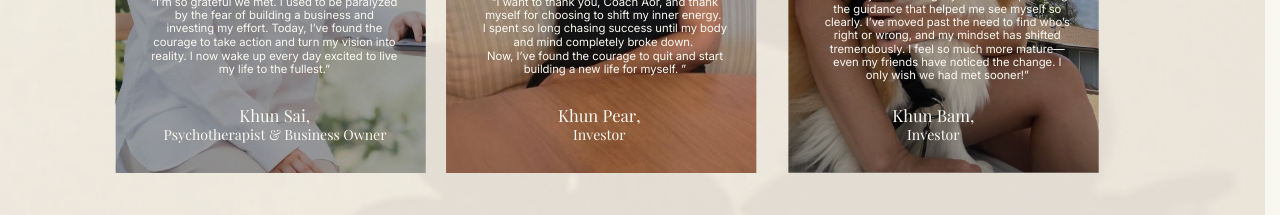
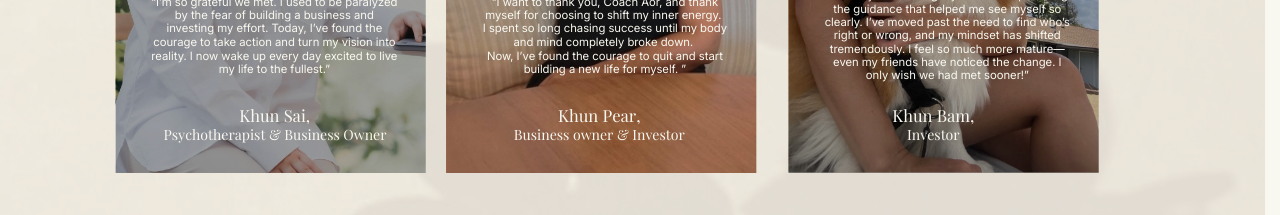
Before and after one commit to stamp44101/coach-aor-ca-site, a Next.js app: page / in a window 1280 px wide. Shown: the part 3860-4075 px from the top of the page. Built offline with nearby package versions, Linux system fonts and the light colour scheme; a web font is replaced by a local one.

Commit message:
fix: Khun Pear testimonial role -> Business owner & Investor (per request)

```diff
--- a/app/_mobileContent.ts
+++ b/app/_mobileContent.ts
@@ -74,7 +74,7 @@ export const CONTENT: Record<Lang, any> = {
     testimonialsTitle: 'Testimonials',
     testimonials: [
       { name: 'Khun Sai', role: 'Psychotherapist & Business Owner', quote: '“I’m so grateful we met. I used to be paralyzed by the fear of building a business. Today I’ve found the courage to take action and turn my vision into reality. I now wake up every day excited to live my life to the fullest.”' },
-      { name: 'Khun Pear', role: 'Investor', quote: '“I want to thank you, Coach Aor, and thank myself for choosing to shift my inner energy. I spent so long chasing success until my body and mind broke down. Now I’ve found the courage to quit and build a new life for myself.”' },
+      { name: 'Khun Pear', role: 'Business owner & Investor', quote: '“I want to thank you, Coach Aor, and thank myself for choosing to shift my inner energy. I spent so long chasing success until my body and mind broke down. Now I’ve found the courage to quit and build a new life for myself.”' },
       { name: 'Khun Bam', role: 'Investor', quote: '“Thank you for being my mirror and providing the guidance that helped me see myself so clearly. My mindset has shifted tremendously — even my friends have noticed the change. I only wish we had met sooner!”' },
     ],
     bookingTitle: 'Booking & Consultation',
```
Also changed, not shown: app/clone.html (+1 -1 lines).
